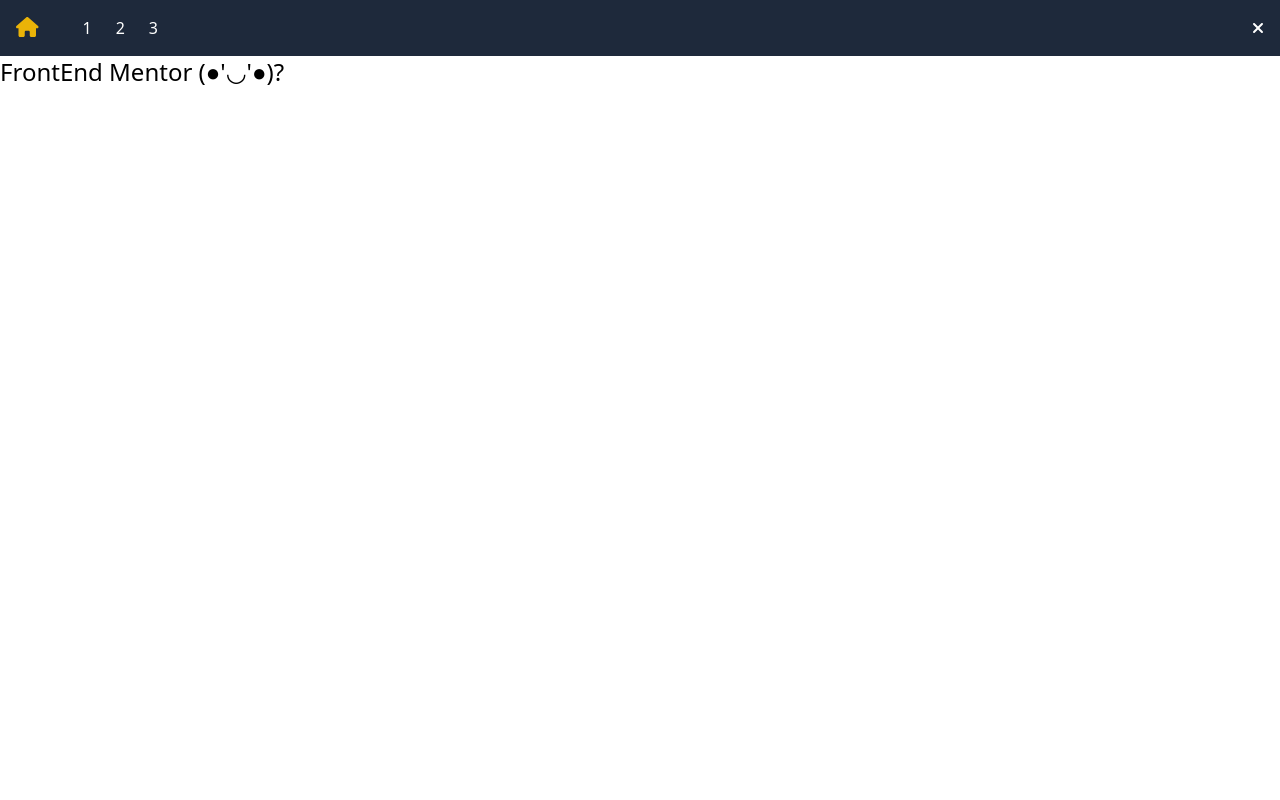
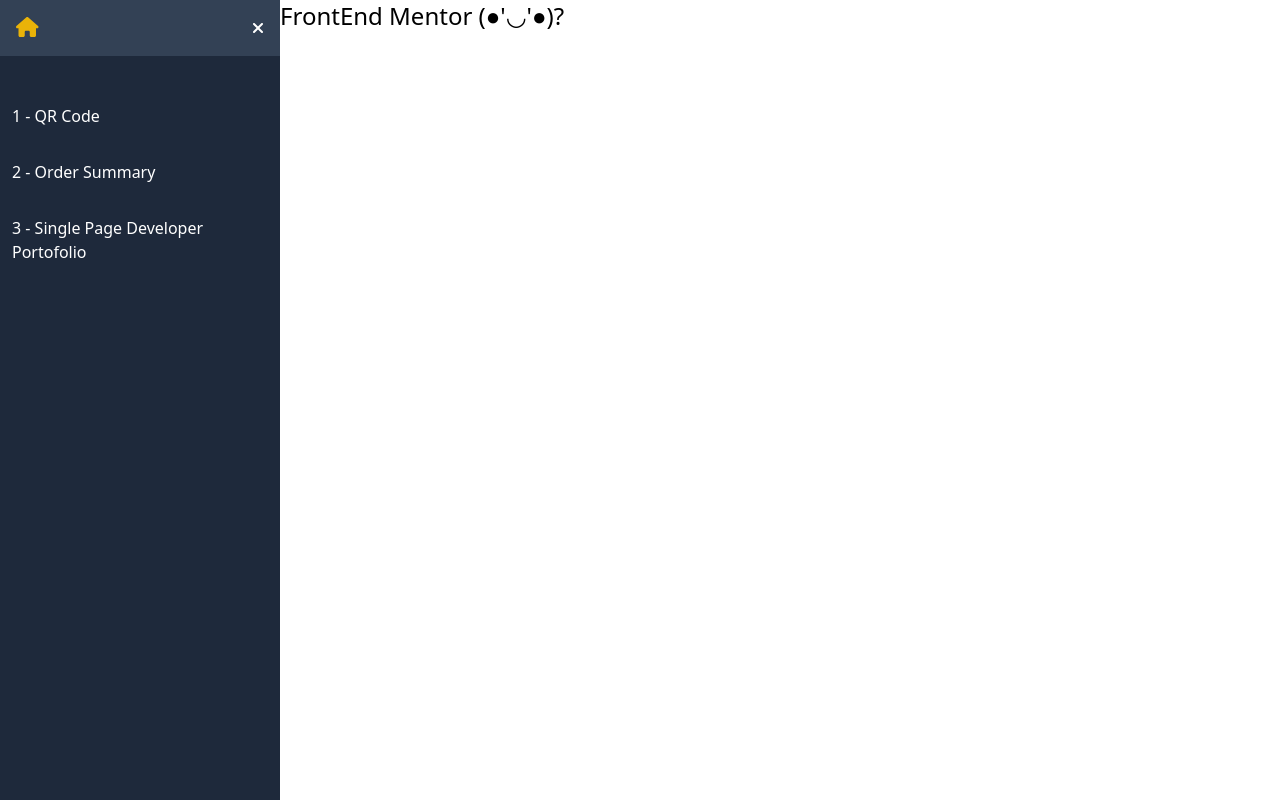
Before and after one commit to dimar-hanung/dimarhanung-next, a Nuxt app: page /chellanges/frontend-mentor in a window 1280 px wide. Built offline with nearby package versions, Linux system fonts and the light colour scheme.

Commit message:
feat: sidebar portofolio

```diff
--- a/pages/chellanges/frontend-mentor.vue
+++ b/pages/chellanges/frontend-mentor.vue
@@ -1,40 +1,36 @@
 <template>
+  <div class="flex">
     <div
       v-if="$route.query.preview !== 'full'"
-    class="p-4 bg-slate-800 text-white flex justify-between"
+      class="bg-slate-800 text-white justify-between w-full max-w-[280px] hidden xl:flex"
     >
-    <div class="flex">
+      <div class="w-full min-h-screen">
+        <div class="flex justify-between p-4 bg-slate-700 w-full">
           <ClientOnly>
             <NuxtLink to="/"
               ><font-awesome-icon
                 class="text-xl text-yellow-500 cursor-pointer"
                 :icon="['fa', 'home']"
             /></NuxtLink>
+            <NuxtLink :to="{ query: { preview: 'full' } }">
+              <font-awesome-icon :icon="['fa', 'times']" />
+            </NuxtLink>
           </ClientOnly>
+        </div>
+        <div class="mt-8">
           <NuxtLink
-        class="ml-8 px-3 hover:text-yellow-500"
-        to="/chellanges/frontend-mentor/qrcode"
-        ><div>1</div></NuxtLink
-      >
-
-      <NuxtLink
-        class="px-3 hover:text-yellow-500"
-        to="/chellanges/frontend-mentor/order-summary"
-        ><div>2</div></NuxtLink
-      >
-
-      <NuxtLink
-        class="px-3 hover:text-yellow-500"
-        to="/chellanges/frontend-mentor/3-single-page-developer-portofolio"
-        ><div>3</div></NuxtLink
+            v-for="chellange in chellanges"
+            class="sidebar--link px-3 block hover:text-yellow-500 p-4"
+            :to="chellange.path"
+            ><div>{{ chellange.title }}</div></NuxtLink
           >
         </div>
-    <ClientOnly
-      ><NuxtLink :to="{ query: { preview: 'full' } }">
-        <font-awesome-icon :icon="['fa', 'times']" /> </NuxtLink
-    ></ClientOnly>
       </div>
+    </div>
+    <div class="w-full">
       <NuxtPage />
+    </div>
+  </div>
 </template>
 
 <script setup lang="ts">
@@ -45,4 +41,76 @@
 useSeoMeta({
   title: "FrontEnd Mentor (●'◡'●)",
 });
+
+const route = useRoute();
+const router = useRouter();
+
+const chellanges = [
+  {
+    title: "1 - QR Code",
+    path: "/chellanges/frontend-mentor/qrcode",
+  },
+  {
+    title: "2 - Order Summary",
+    path: "/chellanges/frontend-mentor/order-summary",
+  },
+  {
+    title: "3 - Single Page Developer Portofolio",
+    path: "/chellanges/frontend-mentor/3-single-page-developer-portofolio",
+  },
+];
+
+// event listener when press "f" key
+const handleKeyDown = (e: KeyboardEvent) => {
+  if (e.ctrlKey && e.shiftKey && e.key.toLowerCase() === "f") {
+    const fullScreen = route.query.preview === "full";
+    router.push({
+      query: {
+        ...route.query,
+        preview: fullScreen ? undefined : "full",
+      },
+    });
+  }
+
+  if (e.ctrlKey && e.shiftKey && e.key.toLowerCase() === "arrowup") {
+    const index = chellanges.findIndex((chellange) => {
+      return chellange.path === route.path;
+    });
+    if (index > 0) {
+      router.push({
+        path: chellanges[index - 1].path,
+        query: { ...route.query },
+      });
+    }
+  }
+  if (e.ctrlKey && e.shiftKey && e.key.toLowerCase() === "arrowdown") {
+    const index = chellanges.findIndex((chellange) => {
+      return chellange.path === route.path;
+    });
+    if (index < chellanges.length - 1) {
+      router.push({
+        path: chellanges[index + 1].path,
+        query: { ...route.query },
+      });
+    }
+  }
+};
+
+onMounted(() => {
+  window.addEventListener("keydown", handleKeyDown);
+  // find index of current route
+  const index = chellanges.findIndex((chellange) => {
+    return chellange.path === route.path;
+  });
+});
+
+onUnmounted(() => {
+  window.removeEventListener("keydown", handleKeyDown);
+});
 </script>
+
+<style>
+a.sidebar--link.router-link-exact-active {
+  @apply text-yellow-400 bg-slate-700;
+}
+</style>
```
Lines whose indentation alone changed are shown as unchanged.
